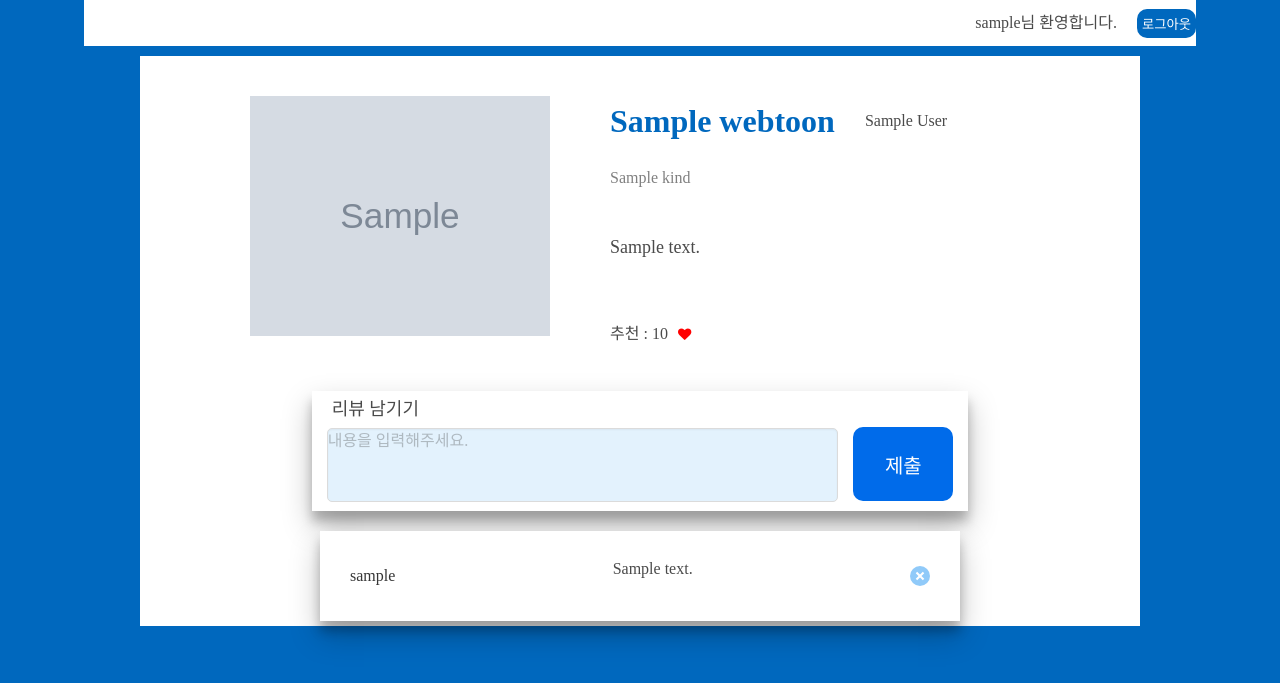
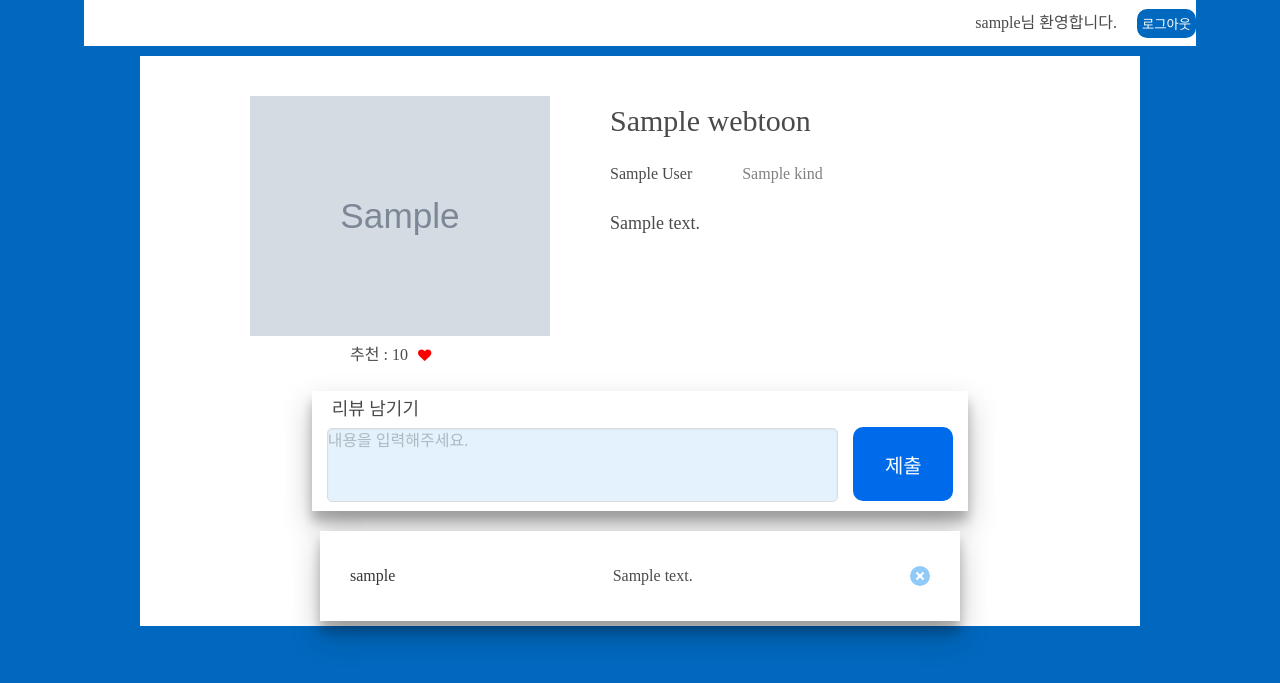
Before and after one commit to Jihyun85/team18_otv, a Flask app: template templates/detail.html in a window 1280 px wide. Shown: the top 683 px of the page. Run offline with Flask 2, Linux system fonts and the light colour scheme; the template is opened without the code that fills it: most values are stand-ins (such as "Sample title", 1, 10 or a date in 2020); grey boxes marked "Sample" are stand-in pictures; some libraries are stand-ins or nearby versions.

Commit message:
OTV_detail페이지수정

```diff
--- a/app.py
+++ b/app.py
@@ -86,7 +86,7 @@ def like_webtoon():
     token_receive = request.cookies.get('mytoken') # 설정한 쿠키명에 따라 달라질 수 있습니다.
     try:
         payload = jwt.decode(token_receive, SECRET_KEY, algorithms=['HS256'])
-        user_info = db.users.find_one({"username": payload["id"]})
+        user_info =  db.users.find_one({"username": payload["id"]})
 
         id_receive = request.form['id_give']
         target_webtoon = db.webtoons.find_one({'id': int(id_receive)}, {'_id': False})
--- a/static/css/detail.css
+++ b/static/css/detail.css
@@ -23,16 +23,34 @@
 .detail-box {
     display: flex;
 }
-.detail-image {
+.detail-side {
     width: 40%;
     height: 320px;
     display: flex;
+    flex-direction: column;
+}
+.detail-image {
+    width: 100%;
+    height: 280px;
+    display: flex;
     justify-content: center;
+    align-items: flex-end;
+}
+.likes-container {
+    /*display: flex;*/
+    /*justify-content: center;*/
+    height: 40px;
+    display: flex;
     align-items: center;
+    justify-content: center;
+}
+.likes-box {
+    width: 100px;
+
 }
 .detail {
     width: 60%;
-    height: 320px;
+    /*height: 320px;*/
 }
 
 
@@ -72,38 +90,49 @@
 .title-box {
     display: flex;
     flex-direction: row;
-    gap: 30px;
+    justify-content: space-between;
+    align-items: center;
+    /*gap: 30px;*/
 /*    line-height: 40px;*/
 /*    height: 40px;*/
     padding: 50px;
-    padding-bottom: 10px;
+    padding-bottom: 30px;
 }
-.title {
-    var(--font-size-lg);
-    line-height: 30px;
+.title-detail {
+    font-size: 30px;
+    /*var(--font-size-title);*/
+    /*line-height: 30px;*/
+    /*margin-bottom: 0px;*/
+}
+.sub-container {
+    display: flex;
+    flex-direction: row;
+    gap: 50px;
 }
 .author {
-    var(--font-sizw-md);
-    line-height: 30px;
+    /*var(--font-sizw-md);*/
+    /*line-height: 30px;*/
+    /*padding-top: 15px;*/
+    /*padding-right: 20px;*/
+    padding-left: 50px;
 }
+
 .genre {
-    var(--font-size-sm);
+    /*var(--font-size-sm);*/
     /*    line-height: 20px;*/
 /*    height: 20px;*/
-    padding-left: 50px;
     color: gray;
 }
 .summary {
     var(--font-size-md);
     padding: 50px;
-    height: 140px;
+    padding-top: 30px;
+    /*height: 140px;*/
     font-size: 18px;
     line-height: 22px;
 /*    width: 80%;*/
 }
-.likes-container {
-    padding-left: 50px;
-}
+
 .heart {
     color: red;
 }
@@ -196,10 +225,7 @@
     padding: 30px;
 }
 .review-text {
-
-}
-.review-btn {
-    padding: 30px;
+    margin-bottom: 0px;
 }
 .delete {
     background-color: #90caf9;
--- a/static/js/script.js
+++ b/static/js/script.js
@@ -66,6 +66,7 @@ function saveReview(e) {
             const reviewsContainer = document.getElementById('reviewsContainer');
             const reviewCards = document.querySelectorAll('.review-card');
             const {nickname, _id: objectNum} = res.result;
+            console.log(nickname)
             const div = document.createElement('div');
             div.classList.add("review-container");
             let html_temp = `
@@ -98,9 +99,9 @@ function init() {
     if (reviewForm) {
         reviewForm.addEventListener("submit", (e) => saveReview(e));
     }
-    if (reviewDeleteBtn.length > 0) {
-        reviewDeleteBtn.forEach((btn) => btn.addEventListener("click", (id) => deleteReview(id)))
-    }
+    // if (reviewDeleteBtn.length > 0) {
+    //     reviewDeleteBtn.forEach((btn) => btn.addEventListener("click", (id) => deleteReview(id)))
+    // }
 }
 
 init();
--- a/templates/detail.html
+++ b/templates/detail.html
@@ -32,16 +32,11 @@
 
     <div class="wrap">
         <div class="detail-box">
-        <div class="detail-image"><img class="image" src="{{ webtoon['image'] }}" alt="{{ webtoon['title'] }}"></div>
-        <div class="detail">
-            <div class="title-box">
-                <div class="title">{{ webtoon['title'] }}</div>
-                <div class="author">{{ webtoon['author'] }}</div>
+            <div class="detail-side">
+                <div class="detail-image"><img class="image" src="{{ webtoon['image'] }}" alt="{{ webtoon['title'] }}">
                 </div>
-            <div class="genre">{{ webtoon['kind'] }}</div>
-            <div class="summary">{{ webtoon['summary'] }}</div>
-
                 <div class="likes-container">
+                    <div class="likes-box">
                         추천 : <span class="likes-count" data-num={{ webtoon['id'] }}>{{ webtoon['likes'] }}</span>
                         {% if check_like == false %}
                             <button class="likes like-btn" type="button"
@@ -57,6 +52,34 @@
                             </button>
                         {% endif %}
                     </div>
+                </div>
+            </div>
+            <div class="detail">
+                <div class="title-box">
+                    <div class="title-detail">{{ webtoon['title'] }}</div>
+                </div>
+                <div class="sub-container">
+                    <div class="author">{{ webtoon['author'] }}</div>
+                    <div class="genre">{{ webtoon['kind'] }}</div>
+                </div>
+                <div class="summary">{{ webtoon['summary'] }}</div>
+
+                {#            <div class="likes-container">#}
+                {#                추천 : <span class="likes-count" data-num={{ webtoon['id'] }}>{{ webtoon['likes'] }}</span>#}
+                {#                {% if check_like == false %}#}
+                {#                    <button class="likes like-btn" type="button"#}
+                {#                            data-id={{ webtoon['id'] }} onclick="toggle_like({{ webtoon['id'] }})"><i#}
+                {#                            class="fa fa-heart-o heart"#}
+                {#                            aria-hidden="true"></i>#}
+                {#                    </button>#}
+                {#                {% else %}#}
+                {#                    <button class="likes dislike-btn" type="button"#}
+                {#                            data-id={{ webtoon['id'] }} onclick="toggle_like({{ webtoon['id'] }})"><i#}
+                {#                            class="fa fa-heart heart"#}
+                {#                            aria-hidden="true"></i>#}
+                {#                    </button>#}
+                {#                {% endif %}#}
+                {#            </div>#}
 
             </div>
         </div>
@@ -66,7 +89,8 @@
                     <label class="form-lbl" for="textarea-post">리뷰 남기기</label>
                     {#                <textarea id="textarea-post" class="form-text" style="resize: none" name="review"#}
                     {#                          placeholder="내용을 입력해주세요"></textarea>#}
-                <textarea id="textarea-post" class="textarea" style="resize: none" rows="3" name="review" placeholder="내용을 입력해주세요."></textarea>
+                    <textarea id="textarea-post" class="textarea" style="resize: none" rows="3" name="review"
+                              placeholder="내용을 입력해주세요."></textarea>
                 </div>
                 <div class="btn-container">
                     <button class="form-btn" type="submit">제출</button>
```
Lines whose indentation alone changed are shown as unchanged.
